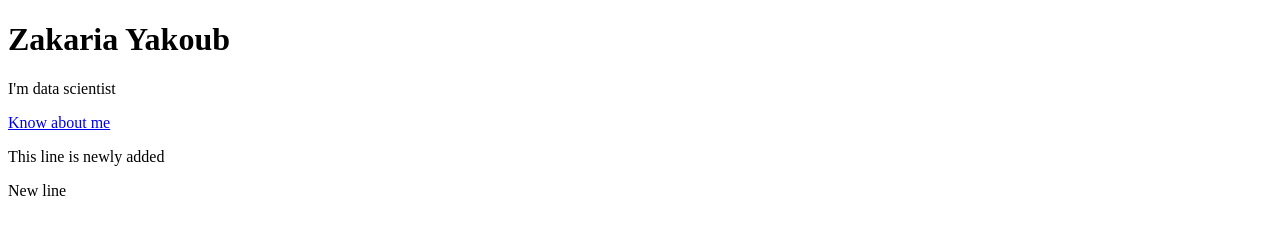
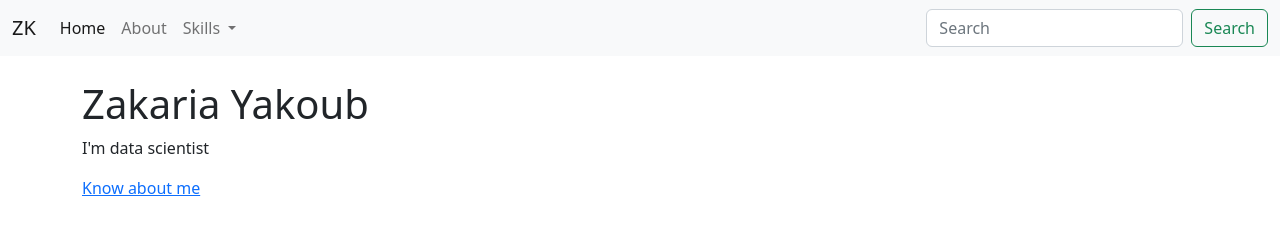
Before and after one commit to ZakariaYakoub/deploy-nodejs-app, a plain HTML site: page index.html in a window 1280 px wide. Drawn offline with nearby package versions, Linux system fonts and the light colour scheme.

Commit message:
fix home page

```diff
--- a/index.html
+++ b/index.html
@@ -1,17 +1,53 @@
-<!DOCTYPE html>
+<!doctype html>
 <html lang="en">
   <head>
-    <meta charset="UTF-8">
-    <meta http-equiv="X-UA-Compatible" content="IE=edge">
-    <meta name="viewport" content="width=device-width, initial-scale=1.0">
-    <title>My Portfolio</title>
+    <meta charset="utf-8">
+    <meta name="viewport" content="width=device-width, initial-scale=1">
+    <title>Home page</title>
+    <link href="https://cdn.jsdelivr.net/npm/bootstrap@5.2.1/dist/css/bootstrap.min.css" rel="stylesheet" integrity="sha384-iYQeCzEYFbKjA/T2uDLTpkwGzCiq6soy8tYaI1GyVh/UjpbCx/TYkiZhlZB6+fzT" crossorigin="anonymous">
   </head>
   <body>
+    <nav class="navbar navbar-expand-lg bg-light">
+        <div class="container-fluid">
+          <a class="navbar-brand" href="#">ZK</a>
+          <button class="navbar-toggler" type="button" data-bs-toggle="collapse" data-bs-target="#navbarSupportedContent" aria-controls="navbarSupportedContent" aria-expanded="false" aria-label="Toggle navigation">
+            <span class="navbar-toggler-icon"></span>
+          </button>
+          <div class="collapse navbar-collapse" id="navbarSupportedContent">
+            <ul class="navbar-nav me-auto mb-2 mb-lg-0">
+              <li class="nav-item">
+                <a class="nav-link active" aria-current="page" href="#">Home</a>
+              </li>
+              <li class="nav-item">
+                <a class="nav-link" href="#">About</a>
+              </li>
+              <li class="nav-item dropdown">
+                <a class="nav-link dropdown-toggle" href="#" role="button" data-bs-toggle="dropdown" aria-expanded="false">
+                  Skills
+                </a>
+                <ul class="dropdown-menu">
+                  <li><a class="dropdown-item" href="#">Python</a></li>
+                  <li><a class="dropdown-item" href="#">Git and Github</a></li>
+                  <li><hr class="dropdown-divider"></li>
+                  <li><a class="dropdown-item" href="#">Linux</a></li>
+                </ul>
+              </li>
+
+            </ul>
+            <form class="d-flex" role="search">
+              <input class="form-control me-2" type="search" placeholder="Search" aria-label="Search">
+              <button class="btn btn-outline-success" type="submit">Search</button>
+            </form>
+          </div>
+        </div>
+      </nav>
+      <br>
+    <div class="container ">
         <h1>Zakaria Yakoub</h1>
         <p>I'm data scientist</p>
         <a href="about.html">Know about me</a>
-    <p>This line is newly added</p>
+    </div>
 
-    <p>New line</p>
+    <script src="https://cdn.jsdelivr.net/npm/bootstrap@5.2.1/dist/js/bootstrap.bundle.min.js" integrity="sha384-u1OknCvxWvY5kfmNBILK2hRnQC3Pr17a+RTT6rIHI7NnikvbZlHgTPOOmMi466C8" crossorigin="anonymous"></script>
   </body>
 </html>
```
Lines whose indentation alone changed are shown as unchanged.
